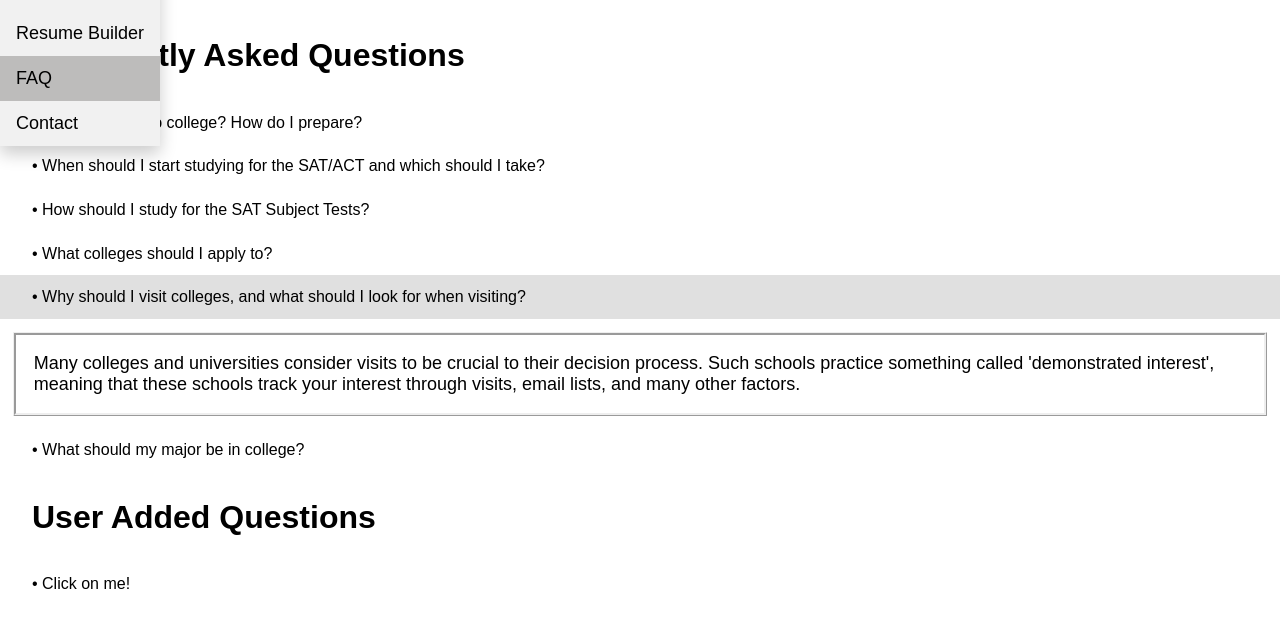
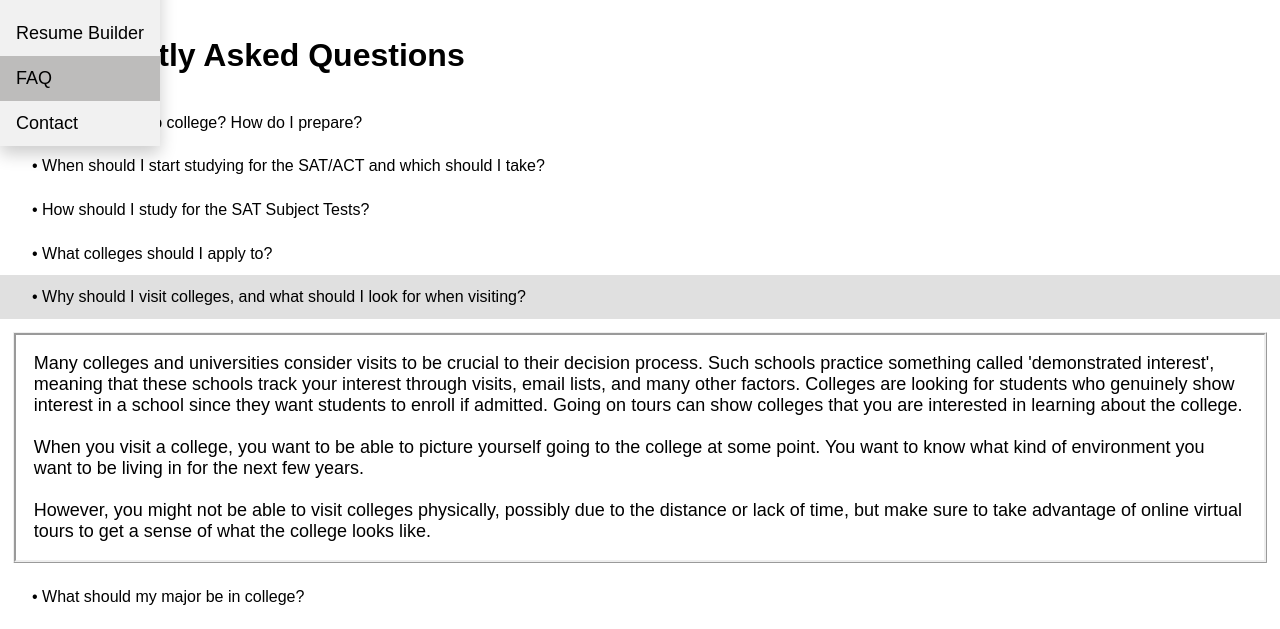
Before and after one commit to uni-ed-help/uni-ed-help.github.io, a plain HTML site: page faq.html in a window 1280 px wide. Both pictures are taken after a click on the button 640 px from the left and 427 px from the top of the page. Shown: the part 130-759 px from the top of the page. Drawn offline with Linux system fonts and the light colour scheme; files whose address does not match are found by name; a web font is replaced by a local one.

Commit message:
Edited FAQ 08/15/2019

```diff
--- a/faq.html
+++ b/faq.html
@@ -224,7 +224,11 @@
     <button class="accordion">&#8226; Why should I visit colleges, and what should I look for when visiting?</button>
     <div class="panel">
       <p>
-        Many colleges and universities consider visits to be crucial to their decision process. Such schools practice something called 'demonstrated interest', meaning that these schools track your interest through visits, email lists, and many other factors.
+        Many colleges and universities consider visits to be crucial to their decision process. Such schools practice something called 'demonstrated interest', meaning that these schools track your interest through visits, email lists, and many other factors. Colleges are looking for students who genuinely show interest in a school since they want students to enroll if admitted. Going on tours can show colleges that you are interested in learning about the college.
+        <br> <br>
+        When you visit a college, you want to be able to picture yourself going to the college at some point. You want to know what kind of environment you want to be living in for the next few years.
+        <br> <br>
+        However, you might not be able to visit colleges physically, possibly due to the distance or lack of time, but make sure to take advantage of online virtual tours to get a sense of what the college looks like.
       </p>
     </div>
     <button class="accordion">&#8226; What should my major be in college?</button>
```
